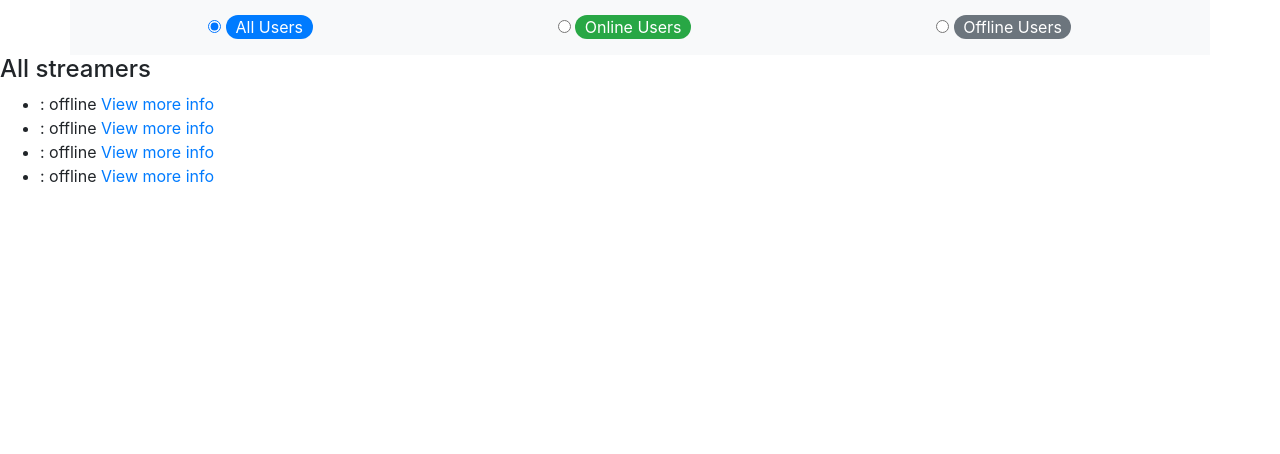
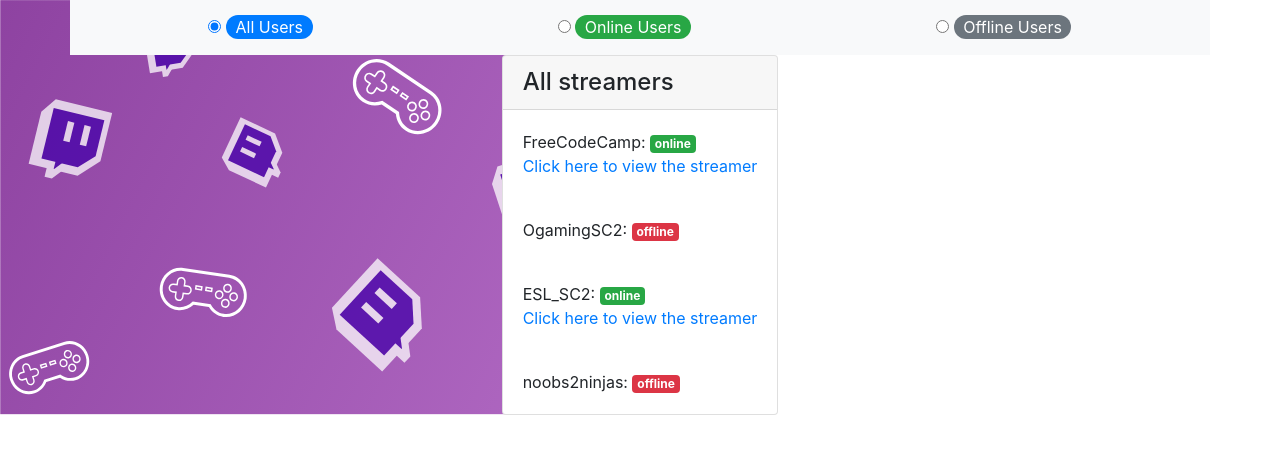
Before and after one commit to NAPOLEON039/twitch-api, a Vue app: page / in a window 1280 px wide. Both pictures are taken after a click on the radio button "All Users". Shown: the top 454 px of the page. Built offline with nearby package versions, Linux system fonts and the light colour scheme.

Commit message:
Finished all components

```diff
--- a/index.html
+++ b/index.html
@@ -1,14 +1,18 @@
 <!DOCTYPE html>
 <html>
+
 <head>
   <meta charset="utf-8">
   <meta name="viewport" content="width=device-width,initial-scale=1.0">
   <link rel="stylesheet" href="https://stackpath.bootstrapcdn.com/bootstrap/4.1.1/css/bootstrap.min.css">
   <title>Twitch Users</title>
 </head>
-  <body>
+
+<body style="background: url('Twitch design.svg') no-repeat top left;
+  background-size: contain;">
   <div id="app"></div>
   <!-- built files will be auto injected -->
   <script src="https://stackpath.bootstrapcdn.com/bootstrap/4.1.1/js/bootstrap.min.js"></script>
 </body>
+
 </html>
--- a/src/components/AllComponent.vue
+++ b/src/components/AllComponent.vue
@@ -1,12 +1,14 @@
 <template>
   <div id="all-component">
-      <h4>All streamers</h4>
-      <ul>
-          <li v-for="user in allUsers">
-              {{ user.name }}: {{ user.status }}
-              <a :href="user.link">View more info</a>
-          </li>
-      </ul>
+      <div class="container">
+        <div class="card">
+            <h4 class="card-header">All streamers</h4>
+            <div class="card-body" v-for="user in allUsers">
+                <span class="card-text">{{ user.name }}: <span class="badge" :class="{'badge-success': user.status === 'online', 'badge-danger': user.status === 'offline'}">{{ user.status }}</span></span> <br>
+                <a class="card-text" :href="user.link" v-if="user.link !== '#'">Click here to view the streamer</a>
+            </div>
+        </div>
+      </div>
   </div>
 </template>
 
@@ -18,5 +20,8 @@
 </script>
 
 <style>
-
+.container {
+  display: flex;
+  justify-content: center;
+}
 </style>
--- a/src/components/MainComponent.vue
+++ b/src/components/MainComponent.vue
@@ -30,116 +30,29 @@
       users: [
         {
           stream: {
-            mature: false,
-            status:
-              "Greg working on Electron-Vue boilerplate w/ Akira #programming #vuejs #electron",
-            broadcaster_language: "en",
             display_name: "FreeCodeCamp",
-            game: "Creative",
-            language: "en",
-            _id: 79776140,
             name: "freecodecamp",
-            created_at: "2015-01-14T03:36:47Z",
-            updated_at: "2016-09-17T05:00:52Z",
-            delay: null,
             logo:
               "https://static-cdn.jtvnw.net/jtv_user_pictures/freecodecamp-profile_image-d9514f2df0962329-300x300.png",
-            banner: null,
-            video_banner:
-              "https://static-cdn.jtvnw.net/jtv_user_pictures/freecodecamp-channel_offline_image-b8e133c78cd51cb0-1920x1080.png",
-            background: null,
-            profile_banner:
-              "https://static-cdn.jtvnw.net/jtv_user_pictures/freecodecamp-profile_banner-6f5e3445ff474aec-480.png",
-            profile_banner_background_color: null,
-            partner: false,
-            url: "https://www.twitch.tv/freecodecamp",
-            views: 161989,
-            followers: 10048,
-            _links: {
-              self: "https://api.twitch.tv/kraken/channels/freecodecamp",
-              follows:
-                "https://api.twitch.tv/kraken/channels/freecodecamp/follows",
-              commercial:
-                "https://api.twitch.tv/kraken/channels/freecodecamp/commercial",
-              stream_key:
-                "https://api.twitch.tv/kraken/channels/freecodecamp/stream_key",
-              chat: "https://api.twitch.tv/kraken/chat/freecodecamp",
-              subscriptions:
-                "https://api.twitch.tv/kraken/channels/freecodecamp/subscriptions",
-              editors:
-                "https://api.twitch.tv/kraken/channels/freecodecamp/editors",
-              teams: "https://api.twitch.tv/kraken/channels/freecodecamp/teams",
-              videos:
-                "https://api.twitch.tv/kraken/channels/freecodecamp/videos"
-            }
-          },
-          _links: {
-            self: "https://api.twitch.tv/kraken/streams/freecodecamp",
-            channel: "https://api.twitch.tv/kraken/channels/freecodecamp"
+            url: "https://www.twitch.tv/freecodecamp"
           }
         },
         {
-          stream: null,
-          display_name: "OgamingSC2",
-          _links: {
-            self: "https://api.twitch.tv/kraken/streams/ogamingsc2",
-            channel: "https://api.twitch.tv/kraken/channels/ogamingsc2"
+          stream: "",
+          display_name: "OgamingSC2"
+        },
+        {
+          stream: {
+            display_name: "ESL_SC2",
+            game: "StarCraft II",
+            logo:
+              "https://static-cdn.jtvnw.net/jtv_user_pictures/esl_sc2-profile_image-d6db9488cec97125-300x300.jpeg",
+            url: "https://www.twitch.tv/esl_sc2"
           }
         },
         {
-          stream: {
-            mature: false,
-            status:
-              "RERUN: StarCraft 2 - Kane vs. HuK (ZvP) - WCS Season 3 Challenger AM - Match 4",
-            broadcaster_language: "en",
-            display_name: "ESL_SC2",
-            game: "StarCraft II",
-            language: "en",
-            _id: 30220059,
-            name: "esl_sc2",
-            created_at: "2012-05-02T09:59:20Z",
-            updated_at: "2016-09-17T06:02:57Z",
-            delay: null,
-            logo:
-              "https://static-cdn.jtvnw.net/jtv_user_pictures/esl_sc2-profile_image-d6db9488cec97125-300x300.jpeg",
-            banner: null,
-            video_banner:
-              "https://static-cdn.jtvnw.net/jtv_user_pictures/esl_sc2-channel_offline_image-5a8657f8393c9d85-1920x1080.jpeg",
-            background: null,
-            profile_banner:
-              "https://static-cdn.jtvnw.net/jtv_user_pictures/esl_sc2-profile_banner-f8295b33d1846e75-480.jpeg",
-            profile_banner_background_color: "#050506",
-            partner: true,
-            url: "https://www.twitch.tv/esl_sc2",
-            views: 60843789,
-            followers: 135275,
-            _links: {
-              self: "https://api.twitch.tv/kraken/channels/esl_sc2",
-              follows: "https://api.twitch.tv/kraken/channels/esl_sc2/follows",
-              commercial:
-                "https://api.twitch.tv/kraken/channels/esl_sc2/commercial",
-              stream_key:
-                "https://api.twitch.tv/kraken/channels/esl_sc2/stream_key",
-              chat: "https://api.twitch.tv/kraken/chat/esl_sc2",
-              subscriptions:
-                "https://api.twitch.tv/kraken/channels/esl_sc2/subscriptions",
-              editors: "https://api.twitch.tv/kraken/channels/esl_sc2/editors",
-              teams: "https://api.twitch.tv/kraken/channels/esl_sc2/teams",
-              videos: "https://api.twitch.tv/kraken/channels/esl_sc2/videos"
-            }
-          },
-          _links: {
-            self: "https://api.twitch.tv/kraken/streams/esl_sc2",
-            channel: "https://api.twitch.tv/kraken/channels/esl_sc2"
-          }
-        },
-        {
-          stream: null,
-          display_name: "noobs2ninjas",
-          _links: {
-            self: "https://api.twitch.tv/kraken/streams/esl_sc2",
-            channel: "https://api.twitch.tv/kraken/channels/esl_sc2"
-          }
+          stream: "",
+          display_name: "noobs2ninjas"
         }
       ]
     };
@@ -151,12 +64,11 @@
         let streamerStatus = "";
         let streamerName = "";
         let streamerLink = "#";
-        console.log(this.users);
-        for (let user in this.users) {
+        this.users.forEach(user => {
           streamerStatus = "";
           streamerName = "";
           streamerLink = "#";
-          if (!(typeof user.stream === "object")) {
+          if (typeof user.stream === "string") {
             streamerStatus = "offline";
             streamerName = user.display_name;
           } else {
@@ -169,13 +81,50 @@
             name: streamerName,
             link: streamerLink
           });
-        }
+        });
       }
       if (this.visible === "online") {
-        console.log("Online users displayed");
+        this.usersToShow = [];
+        let streamerStatus = "";
+        let streamerName = "";
+        let streamerLink = "#";
+        this.users.forEach(user => {
+          streamerStatus = "";
+          streamerName = "";
+          streamerLink = "#";
+          if (typeof user.stream === "object") {
+            streamerStatus = "online";
+            streamerName = user.stream.display_name;
+            streamerLink = user.stream.url;
+
+            this.usersToShow.push({
+              status: streamerStatus,
+              name: streamerName,
+              link: streamerLink
+            });
+          }
+        });
       }
       if (this.visible === "offline") {
-        console.log("Offline users displayed");
+        this.usersToShow = [];
+        let streamerStatus = "";
+        let streamerName = "";
+        let streamerLink = "#";
+        this.users.forEach(user => {
+          streamerStatus = "";
+          streamerName = "";
+          streamerLink = "#";
+          if (typeof user.stream === "string") {
+            streamerStatus = "offline";
+            streamerName = user.display_name;
+
+            this.usersToShow.push({
+              status: streamerStatus,
+              name: streamerName,
+              link: streamerLink
+            });
+          }
+        });
       }
     }
   }
--- a/src/components/OfflineComponent.vue
+++ b/src/components/OfflineComponent.vue
@@ -1,6 +1,13 @@
 <template>
   <div id="offline-component">
-      <h4>Hey there I'm offline</h4>
+    <div class="container">
+      <div class="card">
+      <h4 class="card-header">Offline streamers</h4>
+        <div class="card-body" v-for="streamer in offlineUsers">
+          <span class="card-text">{{ streamer.name }}: <span class="badge badge-danger">{{ streamer.status }}</span></span> <br>
+        </div>
+      </div>
+    </div>
   </div>
 </template>
 
--- a/src/components/OnlineComponent.vue
+++ b/src/components/OnlineComponent.vue
@@ -1,6 +1,14 @@
 <template>
   <div id="online-component">
-      <h4>Hey there I'm online</h4>
+    <div class="container">
+      <div class="card">
+        <h4 class="card-header">Online streamers</h4>
+        <div class="card-body" v-for="streamer in onlineUsers">
+          <span class="card-text">{{ streamer.name }}: <span class="badge badge-success">{{ streamer.status }}</span></span> <br>
+          <a class="card-text" :href="streamer.link">Click here to visit the streamer</a>
+        </div>
+      </div>
+    </div>
   </div>
 </template>
 
```
Also changed, not shown: Twitch design.svg (added), src/assets/Twitch design.svg (added). Lines whose indentation alone changed are shown as unchanged.
